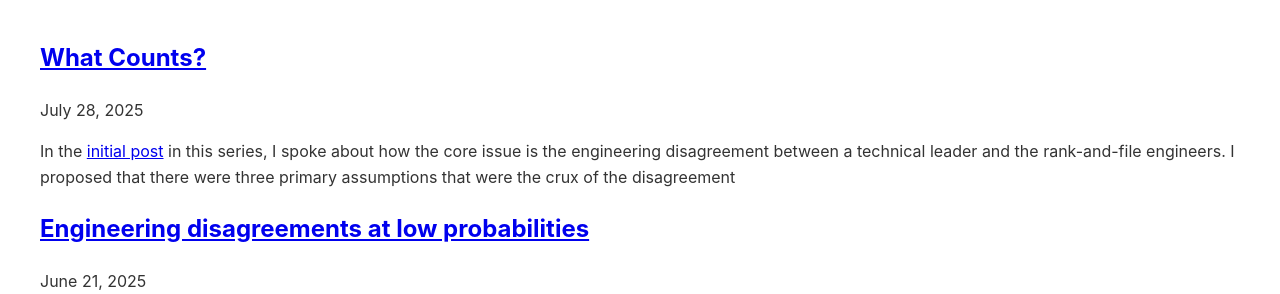
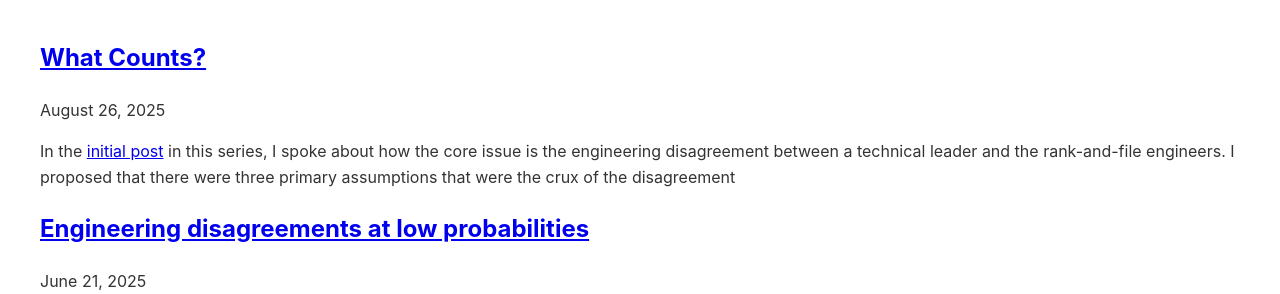
Before and after one commit to cram9030/cram9030.github.io, a Jekyll site: the page built from _pages/blog.html, in a window 1280 px wide. Shown: the part 191-485 px from the top of the page. Built offline with Jekyll 4.4.1, drawn with Linux system fonts in a browser that asks for light colours.

Commit message:
Fixed post date to match actual publish date.

```diff
--- a/_posts/2025-08-26-what-counts.md
+++ b/_posts/2025-08-26-what-counts.md
@@ -2,7 +2,7 @@
 layout: default
 title: "What Counts?"
 show_title: true
-date: 2025-07-28
+date: 2025-08-26
 ---
 
 In the [initial post](https://cram9030.github.io/2025/06/21/eng-disagree.html) in this series, I spoke about how the core issue is the engineering disagreement between a technical leader and the rank-and-file engineers. I proposed that there were three primary assumptions that were the crux of the disagreement
```
